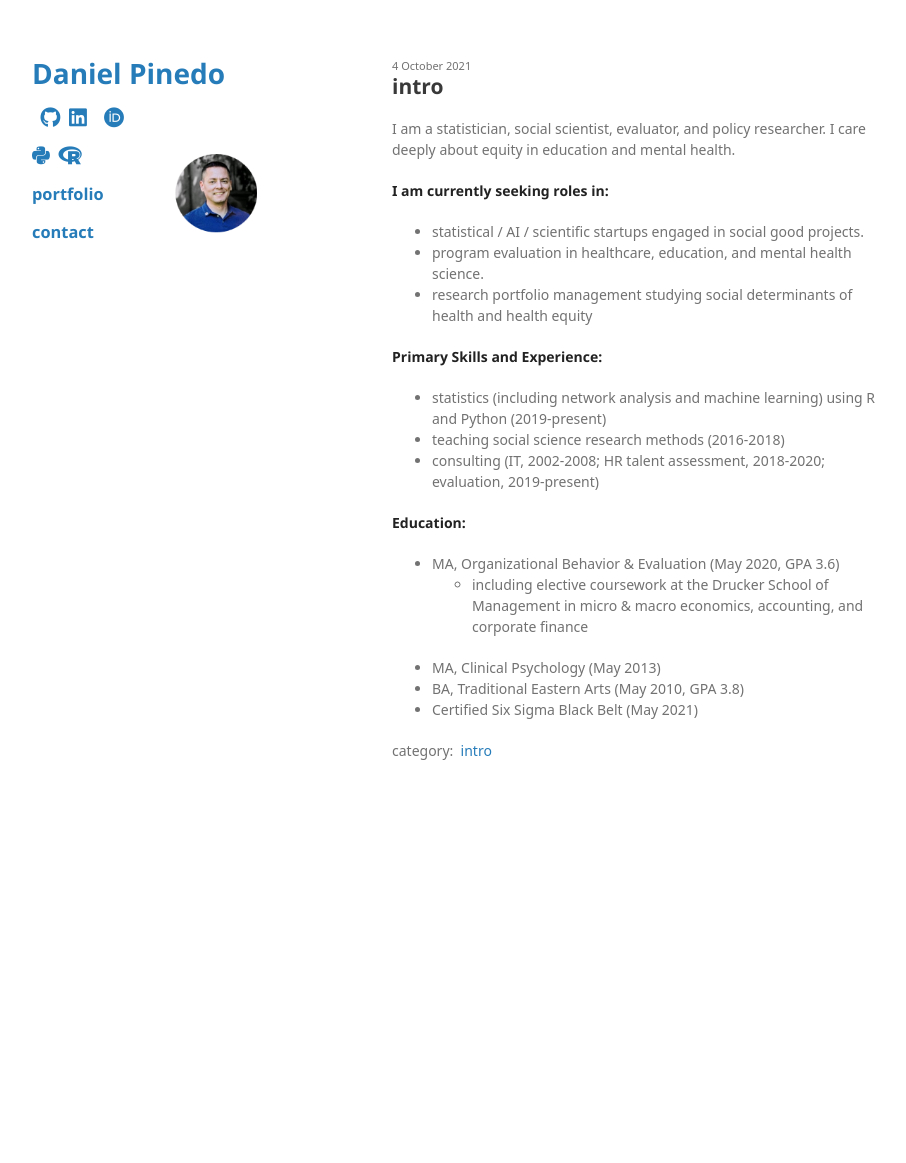
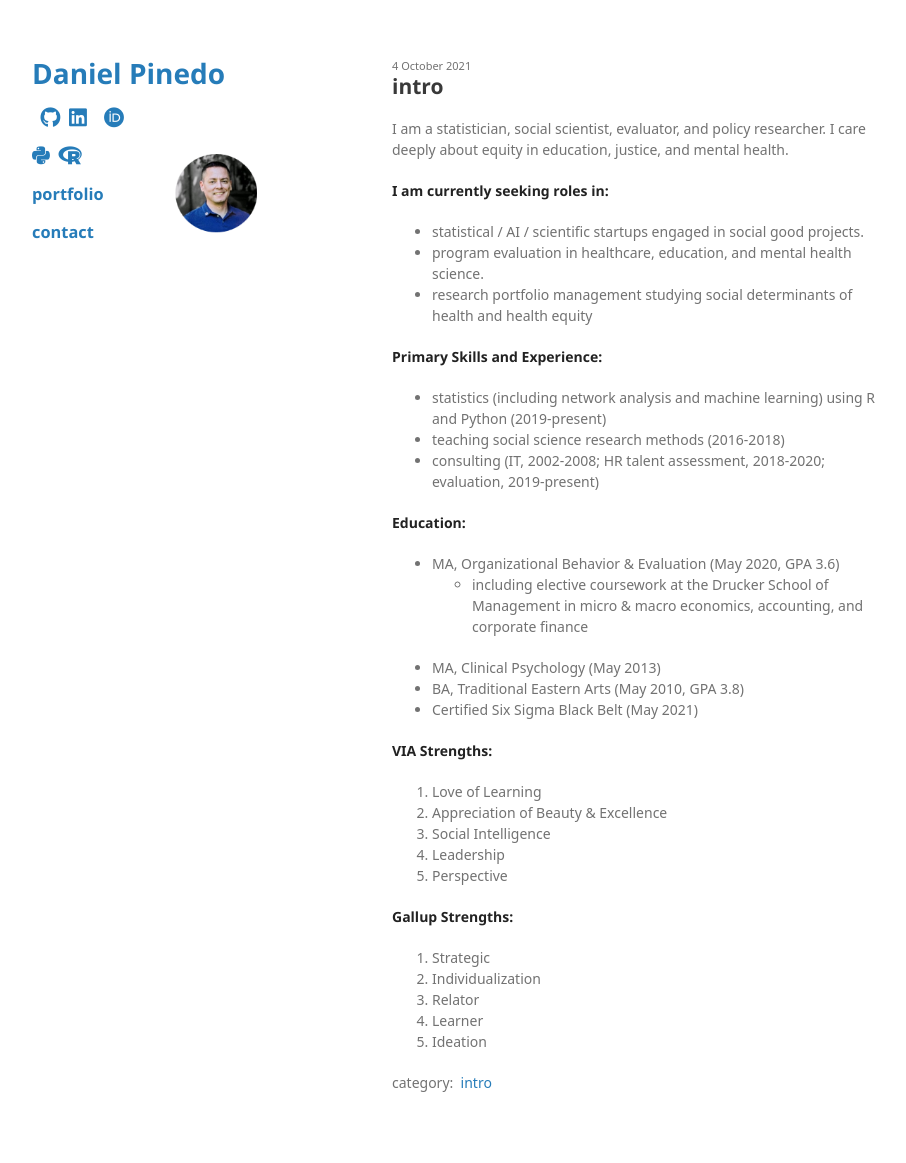
Before and after one commit to odenipinedo/odenipinedo.github.io, a Jekyll site: the page built from _posts/2021-10-04-intro.md, in a window 1280 px wide. Shown: the whole page, without its empty margins (178-1084 px from the left). Built offline with Jekyll 4.4.1, drawn with Linux system fonts in a browser that asks for light colours; nearby versions of some CDN libraries; some web fonts are replaced; a style sheet for code colours, icons or effects is not loaded; the repository's description, which GitHub fills in, is left out; before the commit the page ends 900 px from its top, so only the background shows below that.

Commit message:
Update 2021-10-04-intro.md

```diff
--- a/_posts/2021-10-04-intro.md
+++ b/_posts/2021-10-04-intro.md
@@ -11,7 +11,7 @@ sitemap:
   lastmod: 2021-10-04
   exclude: 'no'
 ---
-I am a statistician, social scientist, evaluator, and policy researcher. I care deeply about equity in education and mental health.
+I am a statistician, social scientist, evaluator, and policy researcher. I care deeply about equity in education, justice, and mental health.
 
 **I am currently seeking roles in:**
 - statistical / AI / scientific startups engaged in social good projects.
@@ -29,3 +29,17 @@ I am a statistician, social scientist, evaluator, and policy researcher. I care
 - MA, Clinical Psychology (May 2013)
 - BA, Traditional Eastern Arts (May 2010, GPA 3.8)
 - Certified Six Sigma Black Belt (May 2021)
+
+**VIA Strengths:**
+1. Love of Learning
+2. Appreciation of Beauty & Excellence
+3. Social Intelligence
+4. Leadership
+5. Perspective
+
+**Gallup Strengths:**
+1. Strategic
+2. Individualization
+3. Relator
+4. Learner
+5. Ideation
```
